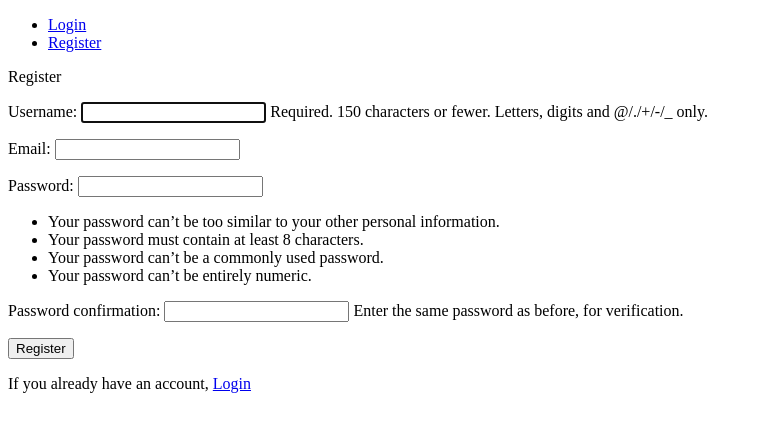
After one commit to KNehe/foodie, a Django app: page /register/ in a window 1280 px wide. The commit adds this page. Shown: the top 432 px of the page, without its empty margins (0-759 px from the left). Run offline with Django 3.2, Linux system fonts and the light colour scheme.

Commit message:
register, login, logout

```diff
--- a/fapp/forms.py
+++ b/fapp/forms.py
@@ -1,6 +1,24 @@
 from django import forms
+from django.contrib.auth.forms import UserCreationForm
+from django.contrib.auth.models import User
+
 
 class PostForm(forms.Form):
     foodie = forms.CharField(label='',
                              max_length=200,
                              widget=forms.Textarea(attrs={'placeholder': 'Best meal to have today ?'}))
+
+# Used in register view
+class CustomUserCreationForm(UserCreationForm):
+    email = forms.EmailField(required=True)
+
+    class Meta:
+        model = User
+        fields = ("username", "email", "password1", "password2")
+
+    def save(self, commit=True):
+        user = super(CustomUserCreationForm, self).save(commit=False)
+        user.email = self.cleaned_data['email']
+        if commit:
+            user.save()
+        return user
--- /dev/null
+++ b/fapp/templates/fapp/register.html
@@ -0,0 +1,12 @@
+{% extends 'main.html' %}
+
+{% block main %}
+<p>Register</p>
+<form method="POST">
+    {% csrf_token %}
+    {{form.as_p}}
+    <button type="submit">Register</button>
+</form>
+<p>If you already have an account, <a href="{% url 'fapp:login' %}">Login</a></p>
+
+{% endblock main %}
--- a/fapp/urls.py
+++ b/fapp/urls.py
@@ -5,5 +5,8 @@ app_name = 'fapp'
 
 urlpatterns = [
     path('', views.home, name='home'),
-    path('addpost/', views.addpost, name='addpost')
+    path('addpost/', views.addpost, name='addpost'),
+    path('login/', views.login_user, name='login'),
+    path('register/', views.register, name='register'),
+    path('logout/', views.logout_user, name='logout')
 ]
--- a/fapp/views.py
+++ b/fapp/views.py
@@ -1,10 +1,12 @@
-from django.http.response import HttpResponseRedirect
-from django.shortcuts import render
+from django.shortcuts import render, redirect
 from django.urls import reverse
 from django.contrib import messages
+from django.contrib.auth.decorators import login_required
+from django.contrib.auth import login, authenticate, logout
+from django.contrib.auth.forms import AuthenticationForm
 
 from .models import Post
-from .forms import PostForm
+from .forms import CustomUserCreationForm, PostForm
 
 def home(request):
 
@@ -16,6 +18,7 @@ def home(request):
 
     return render(request, "fapp/index.html",context)
 
+@login_required(login_url='/login')
 def addpost(request):
     if request.method == 'POST':
         form = PostForm(request.POST)
@@ -23,8 +26,61 @@ def addpost(request):
         if form.is_valid():
             data = form.cleaned_data['foodie']
             Post.objects.create(body=data, created_by=request.user)
-            return HttpResponseRedirect(reverse('fapp:home'))
+            return redirect(reverse('fapp:home'))
         else:
             messages.error(request, "Fields are invalid")
+            return redirect('fapp:home')
 
-    return HttpResponseRedirect(reverse('fapp:home'))
+    return redirect(reverse('fapp:home'))
+
+def login_user(request):
+
+    if request.user.is_authenticated:
+        return redirect(reverse('fapp:home'))
+
+    if request.method == 'POST':
+        form = AuthenticationForm(request, data=request.POST)
+        if form.is_valid():
+            username = form.cleaned_data.get('username')
+            password = form.cleaned_data.get('password')
+            user = authenticate(username=username, password=password)
+            if user is not None:
+                login(request, user)
+                return redirect(reverse('fapp:home'))
+            else:
+                messages.error(request, "Invalid username or password")
+                return redirect(reverse('fapp:login'))
+        else:
+            messages.error(request, "Invalid username or password")
+            return redirect(reverse('fapp:login'))
+
+    form = AuthenticationForm()
+
+    context = {'form':form}
+
+    return render(request, 'fapp/login.html', context)
+
+def register(request):
+
+    if request.user.is_authenticated:
+        return redirect(reverse('fapp:home'))
+
+    if request.method == 'POST':
+        form  = CustomUserCreationForm(request.POST)
+        if form.is_valid():
+            user = form.save()
+            login(request, user)
+            # TODO send email
+            return redirect(reverse('fapp:home'))
+        messages.error(request, "\n".join([str(err) for err in form.error_messages.values()]))
+        return redirect(reverse('fapp:register'))
+
+    form = CustomUserCreationForm()
+
+    context = {'form':form}
+
+    return render(request, 'fapp/register.html', context)
+
+def logout_user(request):
+    logout(request)
+    return redirect(reverse("fapp:home"))
--- a/templates/main.html
+++ b/templates/main.html
@@ -7,6 +7,7 @@
     <title>Foodie</title>
 </head>
 <body>
+    {% include 'navabar.html' %}
     <main>
         {% if messages %}
             {% for message in messages %}
--- /dev/null
+++ b/templates/navabar.html
@@ -0,0 +1,11 @@
+<nav>
+    <ul>
+        {% if not user.is_authenticated %}
+        <li><a href="{% url 'fapp:login' %}">Login</a></li>
+        <li><a href="{% url 'fapp:register' %}">Register</a></li>
+        {% else %}
+        <li><a>Welcome, {{user.username}}</a></li>
+        <li><a href="{% url 'fapp:logout' %}">Logout</a></li>
+        {% endif %}
+    </ul>
+</nav>
```
Also changed, not shown: fapp/templates/fapp/login.html (added, +11 -0 lines), fapp/tests/test_forms.py (+39 -1 lines), fapp/tests/test_views.py (+51 -1 lines), db.sqlite3.
